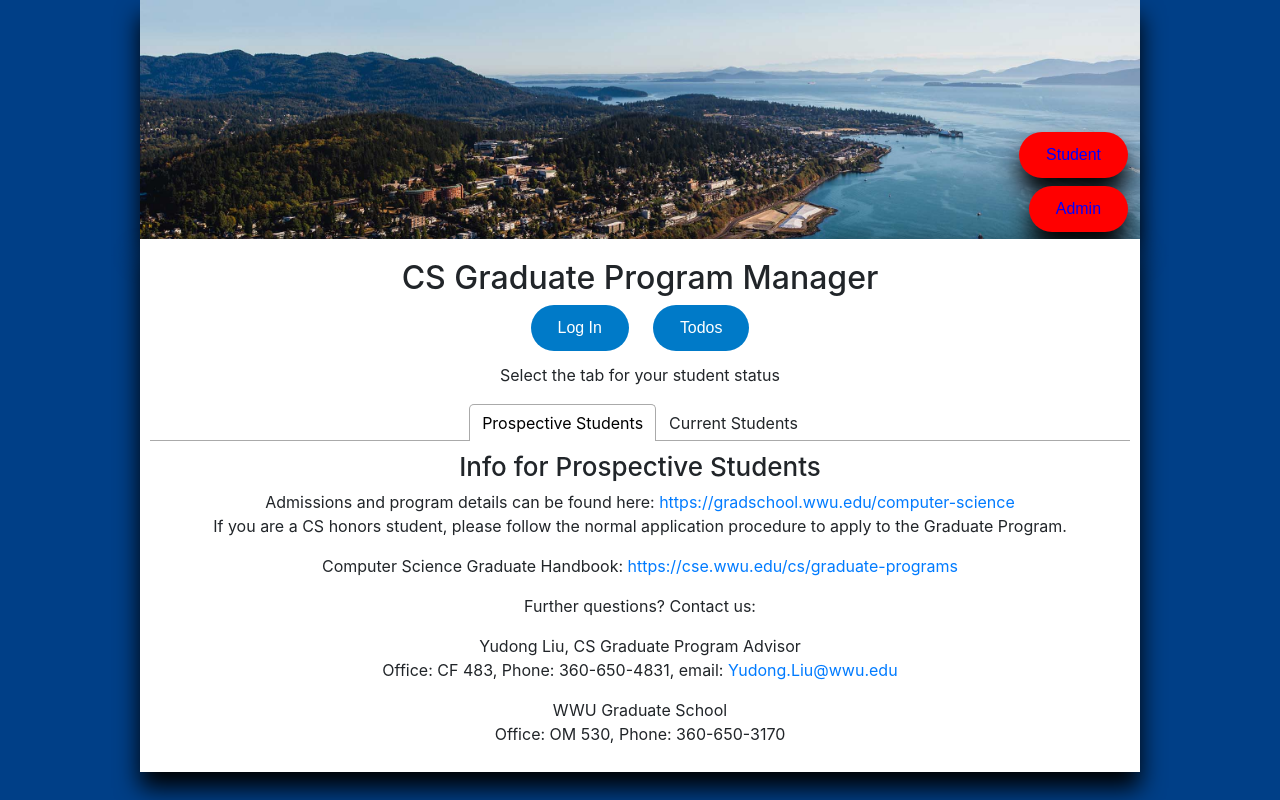
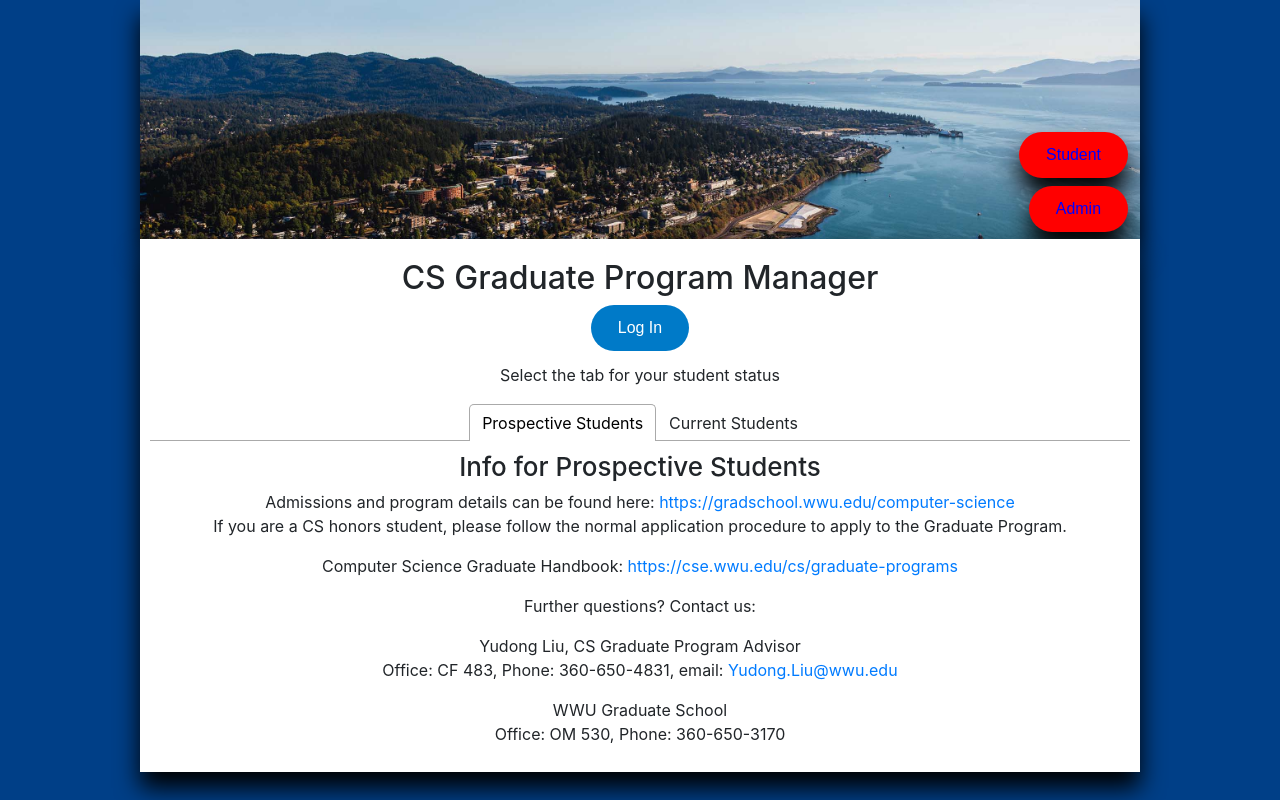
Before and after one commit to jctully/gpm_frontend_pub, a React (Create React App) app: page / in a window 1280 px wide. Built offline with nearby package versions, Linux system fonts and the light colour scheme.

Commit message:
working on tasks

```diff
--- a/src/pages/Home.js
+++ b/src/pages/Home.js
@@ -33,9 +33,9 @@ export default class Home extends Component {
                         <button class="button">Log In</button>
                     </a>
                     {this.renderLogoutButton}
-                    <a href="/todo">
+                    {/* <a href="/todo">
                         <button className="button">Todos</button>
-                    </a>
+                    </a> */}
                     <a href="/student">
                         <button id='bypass-student' className="button">Student</button>
                     </a>
--- a/src/pages/Student.js
+++ b/src/pages/Student.js
@@ -1,4 +1,5 @@
 import React, { Component } from "react";
+import { BrowserRouter as Router, Route, Link } from "react-router-dom";
 
 
 import { userService } from '../services/user.service'
@@ -6,6 +7,7 @@ import { authenticationService } from '../services/authentication.service';
 
 import TopBar from "../components/TopBar";
 import Menu from "../components/Menu"
+
 import StudentTasks from "../components/Student/student.tasks.component";
 
 
@@ -37,6 +39,11 @@ render() {
                 <li>{userFromApi.firstName} {userFromApi.lastName}</li>
             </ul>
         }
+
+          <Route path="/student/student/:id/tasks" component={StudentTasks} />
+
+          {/*<Route path="/admin/student/tasks" component={CreateTask} />*/}
+          {/*<Route path="/admin/edit/:id" component={EditTodo} />*/}
       </div>
     );
   }
```
Also changed, not shown: src/pages/Admin.js (indentation only).
